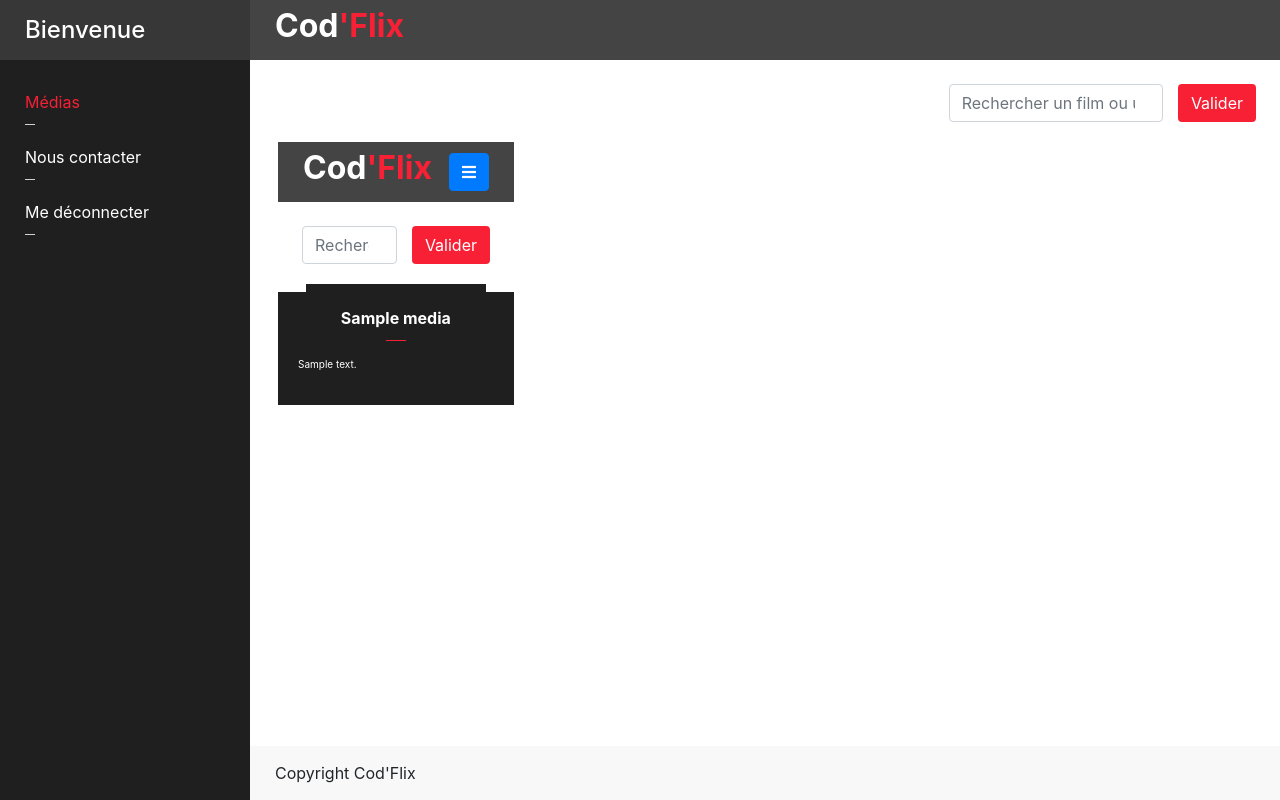
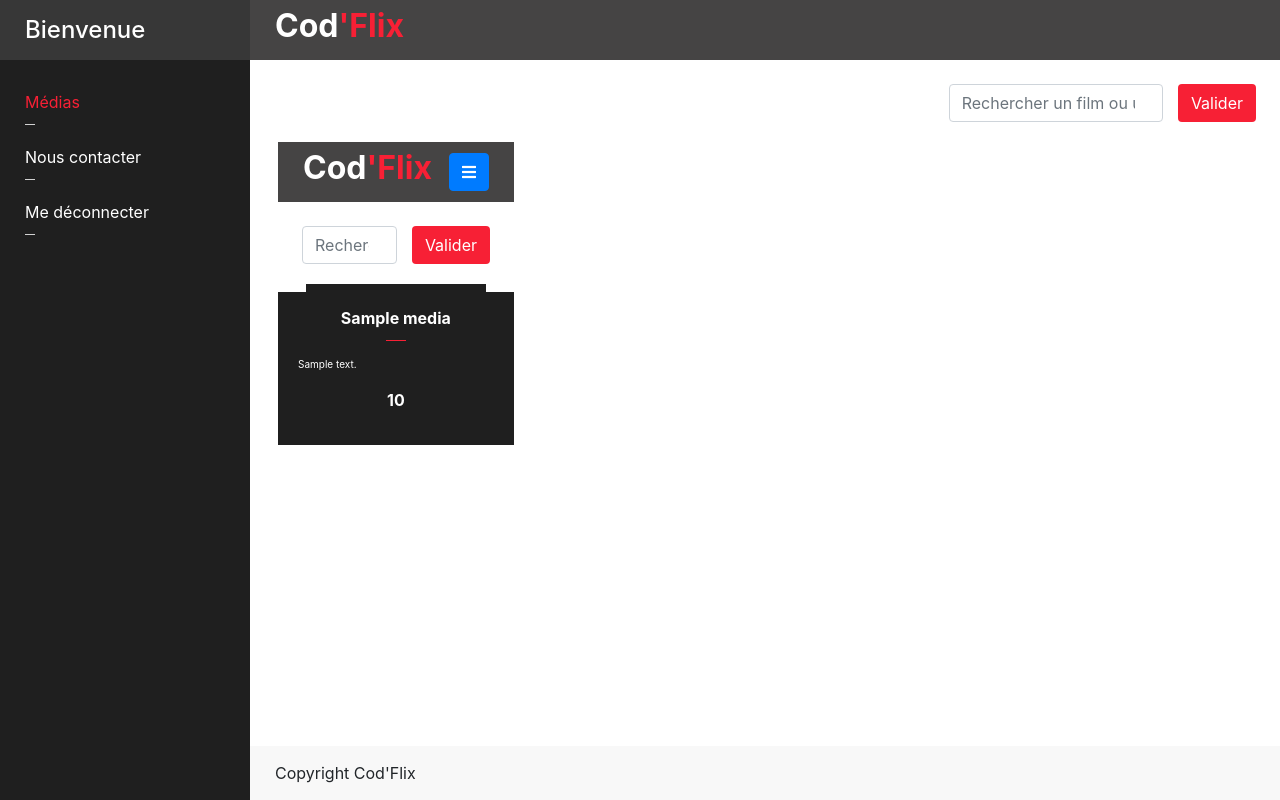
Before and after one commit to DogSobre/codflix, a PHP site: the page made by view/detailView.php in a window 1280 px wide. Run offline with PHP 8.4, Linux system fonts and the light colour scheme; the template is opened without the code that fills it: most values are stand-ins (such as "Sample title", 1, 10 or a date in 2020); data that the repository does not hold is empty; some libraries are stand-ins or nearby versions.

Commit message:
adding the function SQL, to GROUP the different medias with the same name

```diff
--- a/model/media.php
+++ b/model/media.php
@@ -94,7 +94,7 @@ class Media {
     // Open database connection
     $db   = init_db();
 
-    $req  = $db->prepare( "SELECT * FROM media ORDER BY release_date DESC" );
+    $req  = $db->prepare( "SELECT * FROM media GROUP BY title DESC " );
     $req->execute();
 
     // Close databse connection
@@ -108,7 +108,8 @@ class Media {
 
       $db = init_db();
 
-      $req = $db->prepare("SELECT * FROM media WHERE id= ? ");
+
+      $req = $db->prepare("SELECT * FROM media WHERE id= ?");
       $req->execute(array($id));
 
       return $req->fetchAll();
--- a/public/css/layout/pages/media.css
+++ b/public/css/layout/pages/media.css
@@ -57,3 +57,19 @@
         flex-basis: 100%;
     }
 }
+
+.media-list .item .duration {
+    color: #fff;
+    font-weight: bold;
+
+    padding: 8px 20px;
+    text-align: center;
+}
+
+.media-list .item .status {
+    color: #fff;
+    font-weight: bold;
+
+    padding: 8px 20px;
+    text-align: center;
+}
--- a/view/detailView.php
+++ b/view/detailView.php
@@ -26,6 +26,7 @@
                 </div>
                 <div class="title"><?= $media['title']; ?></div>
                 <div class="summary"><?= $media['short_summary']; ?></div>
+                <div class="duration"><?= $media['duration']; ?></div>
             </a>
         <?php endforeach; ?>
         </form>
--- a/view/mediaListView.php
+++ b/view/mediaListView.php
@@ -25,7 +25,8 @@
                     </div>
                 </div>
                 <div class="title"><?= $media['title']; ?></div>
-                <!--<div class="summary"><?= $media['short_summary']; ?></div>-->
+                <div class="summary"><?= $media['release_date']; ?></div>
+                <div class="status"><?= $media['status']; ?></div>
             </a>
         <?php endforeach; ?>
     </form>
```
